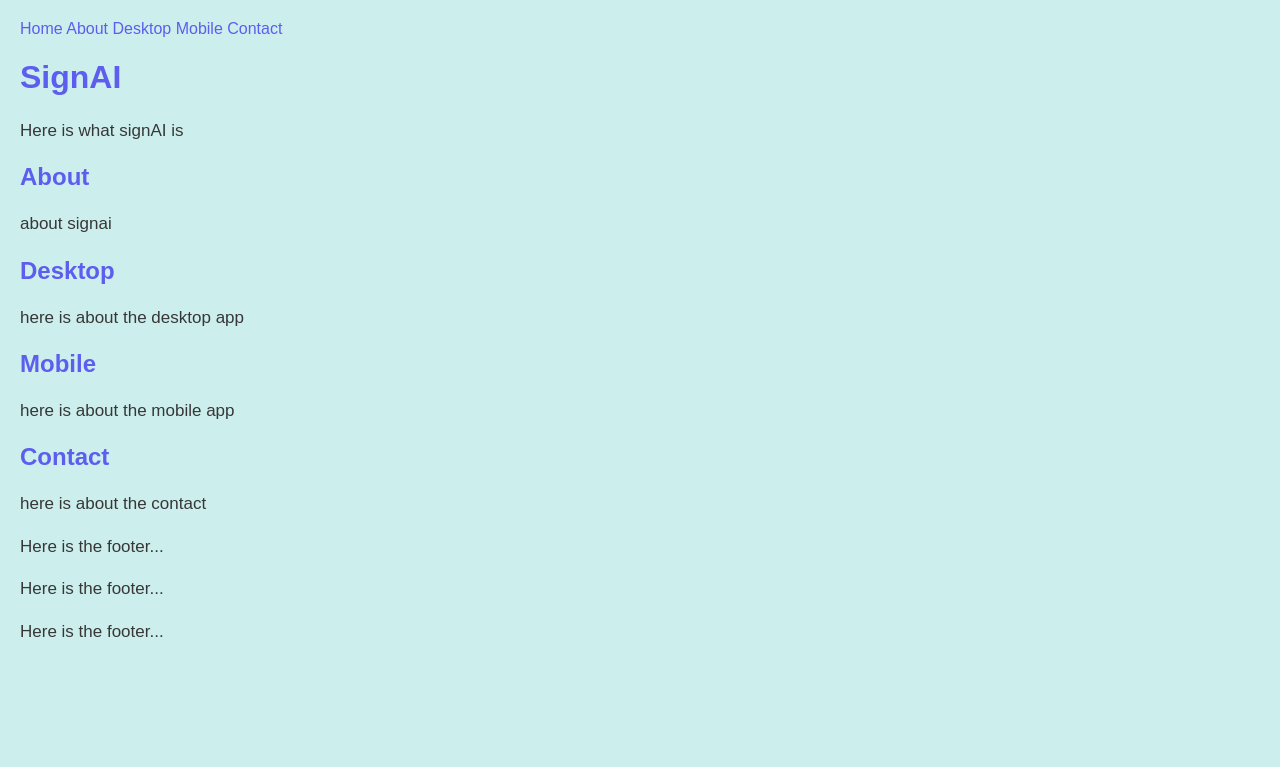
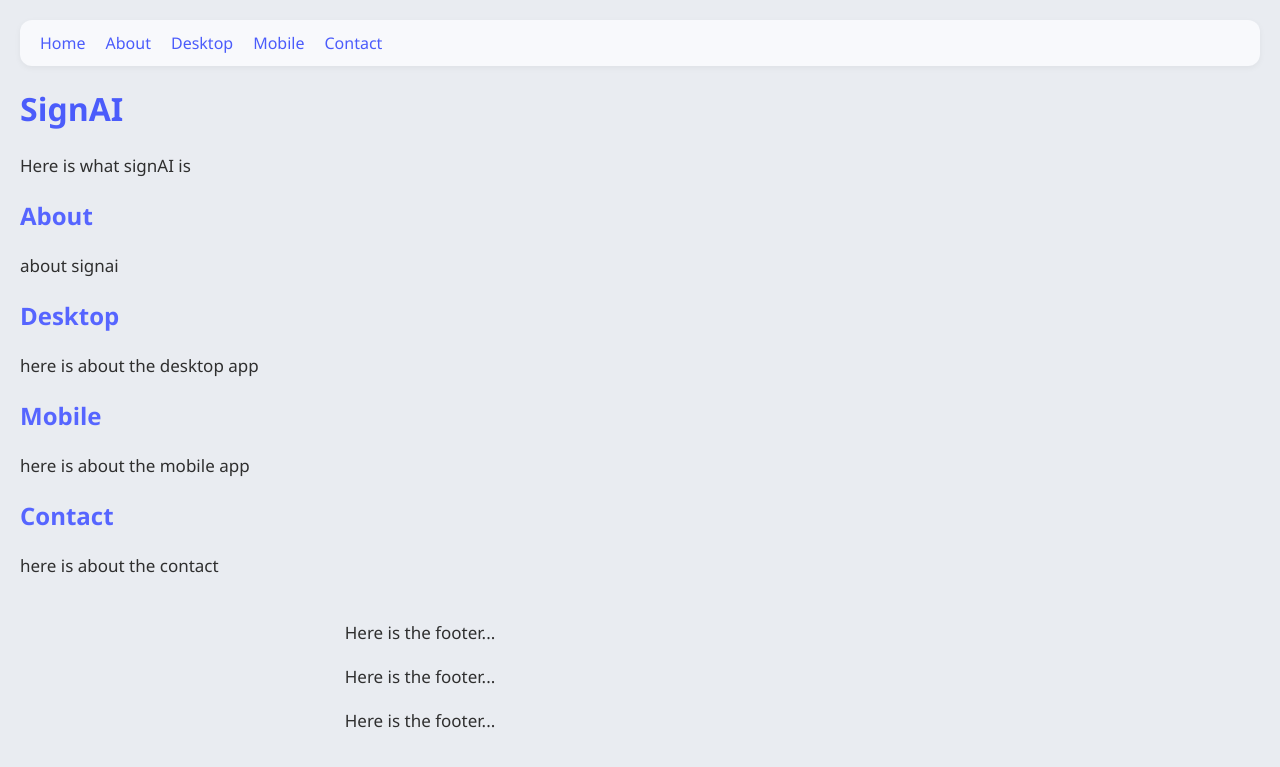
Before and after one commit to Stefanos0710/SignAI, a Flask app: page / in a window 1280 px wide. Shown: the top 767 px of the page. Run offline with Flask 2, Linux system fonts and the light colour scheme.

Commit message:
Update main CSS styles for improved UI
Refined color palette, font family, and spacing for better readability and aesthetics. Added styles for navigation and footer elements, enhanced link hover effects, and adjusted heading and paragraph colors.

```diff
--- a/product_webside/static/css/main.css
+++ b/product_webside/static/css/main.css
@@ -1,24 +1,48 @@
 body {
-    background-color: #ccefee;
-    font-family: Arial, sans-serif;
+    background-color: #e9ecf1;
+    font-family: "Segoe UI", Arial, sans-serif;
     margin: 20px;
+    color: #222222;
 }
 
 h1 {
-    color : #5d5dee;
+    color: #4b5cfb;
 }
 
 h2 {
-    color: #5d5dee;
+    color: #5665ff;
 }
 
 p {
     font-size: 17px;
-    line-height: 1.5;
-    color: #373737;
+    line-height: 1.6;
+    color: #2f2f2f;
+    max-width: 800px;
 }
 
 a {
-    color: #5d5dee;
+    color: #4b5cfb;
     text-decoration: none;
+    transition: color 0.3s ease;
 }
+
+a:hover {
+    color: #3749ff;
+    text-decoration: underline;
+}
+
+nav {
+    background-color: #f8f9fc;
+    border-radius: 12px;
+    padding: 12px 20px;
+    box-shadow: 0 2px 6px rgba(0,0,0,0.05);
+    display: flex;
+    gap: 20px;
+}
+
+footer {
+    margin-top: 40px;
+    color: #555;
+    font-size: 14px;
+    text-align: center;
+}
```
